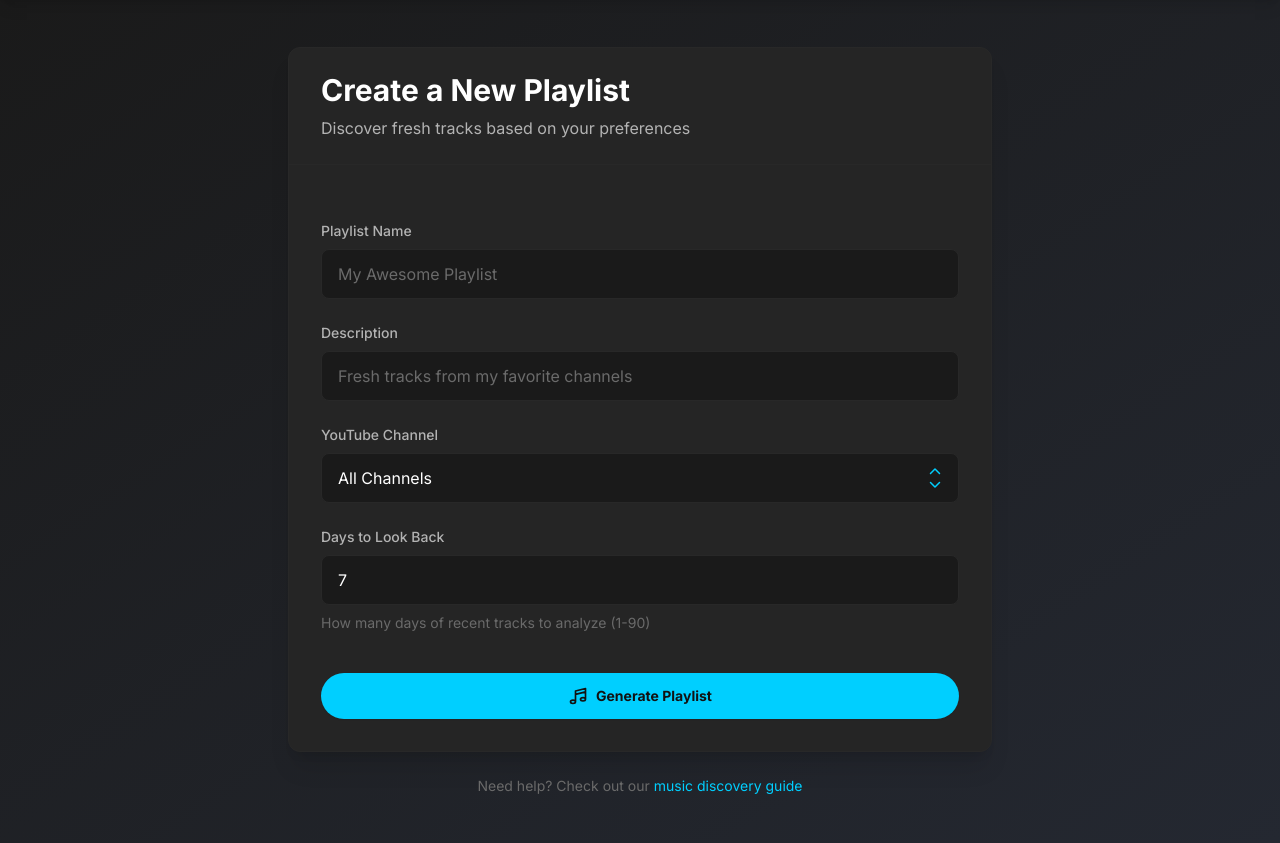
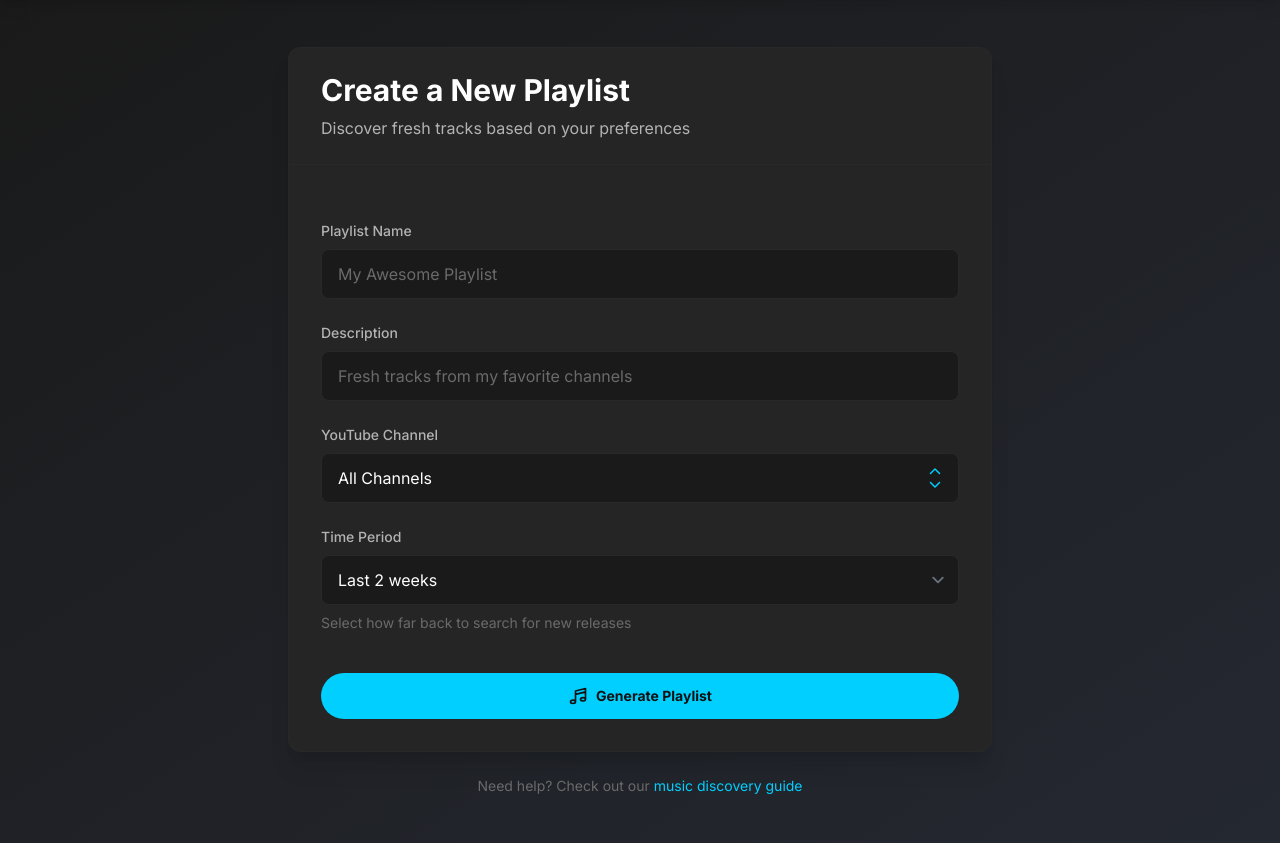
Before and after one commit to brightears/spotify-playlist-generator, a Flask app: page /create in a window 1280 px wide. Shown: the part 74-917 px from the top of the page. Run offline with Flask 3, Linux system fonts and the light colour scheme; a user stored in the database is signed in; tables that the repository leaves empty hold one stand-in row (values such as "Sample post"); some libraries are stand-ins or nearby versions.

Commit message:
feat: replace days input with fixed time period options
- Changed from free-form number input to dropdown with 3 options
- Options: Last 2 weeks (14 days), Last 3 weeks (21 days), Last month (30 days)
- Default set to 14 days to account for upload vs release date differences
- Updated help text to be more user-friendly
- Prevents edge cases and overwhelming results

Benefits:
- Better UX with meaningful time periods
- Optimized for the upload/release date discrepancy
- Cleaner interface
- Better performance potential for future caching

🤖 Generated with [Claude Code](https://claude.ai/code)

Co-Authored-By: Claude <noreply@anthropic.com>

```diff
--- a/src/flasksaas/forms.py
+++ b/src/flasksaas/forms.py
@@ -40,7 +40,11 @@ class PlaylistForm(FlaskForm):
             ('stay-true-sounds', 'Stay True Sounds'),
             ('ukf-dnb', 'UKF Drum & Bass')
         ])
-    days = IntegerField('Days to Look Back', default=7, validators=[NumberRange(min=1, max=90)])
+    days = SelectField('Time Period', choices=[
+            (14, 'Last 2 weeks'),
+            (21, 'Last 3 weeks'),
+            (30, 'Last month')
+        ], default=14, coerce=int)
     source_selection = RadioField('Music Sources', choices=[
             ('both', 'Use both selected channel and my custom sources'),
             ('predefined', 'Use only selected channel'),
--- a/templates/create.html
+++ b/templates/create.html
@@ -50,9 +50,9 @@
                     <label for="days" class="block text-sm font-medium text-[#b3b3b3] mb-2">
                         {{ form.days.label.text }}
                     </label>
-                    {{ form.days(class="w-full px-4 py-3 bg-[#1a1a1a] border border-[#282828] rounded-lg text-white placeholder-[#6a6a6a] focus:outline-none focus:ring-2 focus:ring-[#00CFFF] focus:border-transparent", placeholder="7") }}
+                    {{ form.days(class="w-full px-4 py-3 bg-[#1a1a1a] border border-[#282828] rounded-lg text-white placeholder-[#6a6a6a] focus:outline-none focus:ring-2 focus:ring-[#00CFFF] focus:border-transparent") }}
                     <p class="mt-2 text-sm text-[#6a6a6a]">
-                        How many days of recent tracks to analyze (1-90)
+                        Select how far back to search for new releases
                     </p>
                     {% if form.days.errors %}
                         {% for error in form.days.errors %}
```
